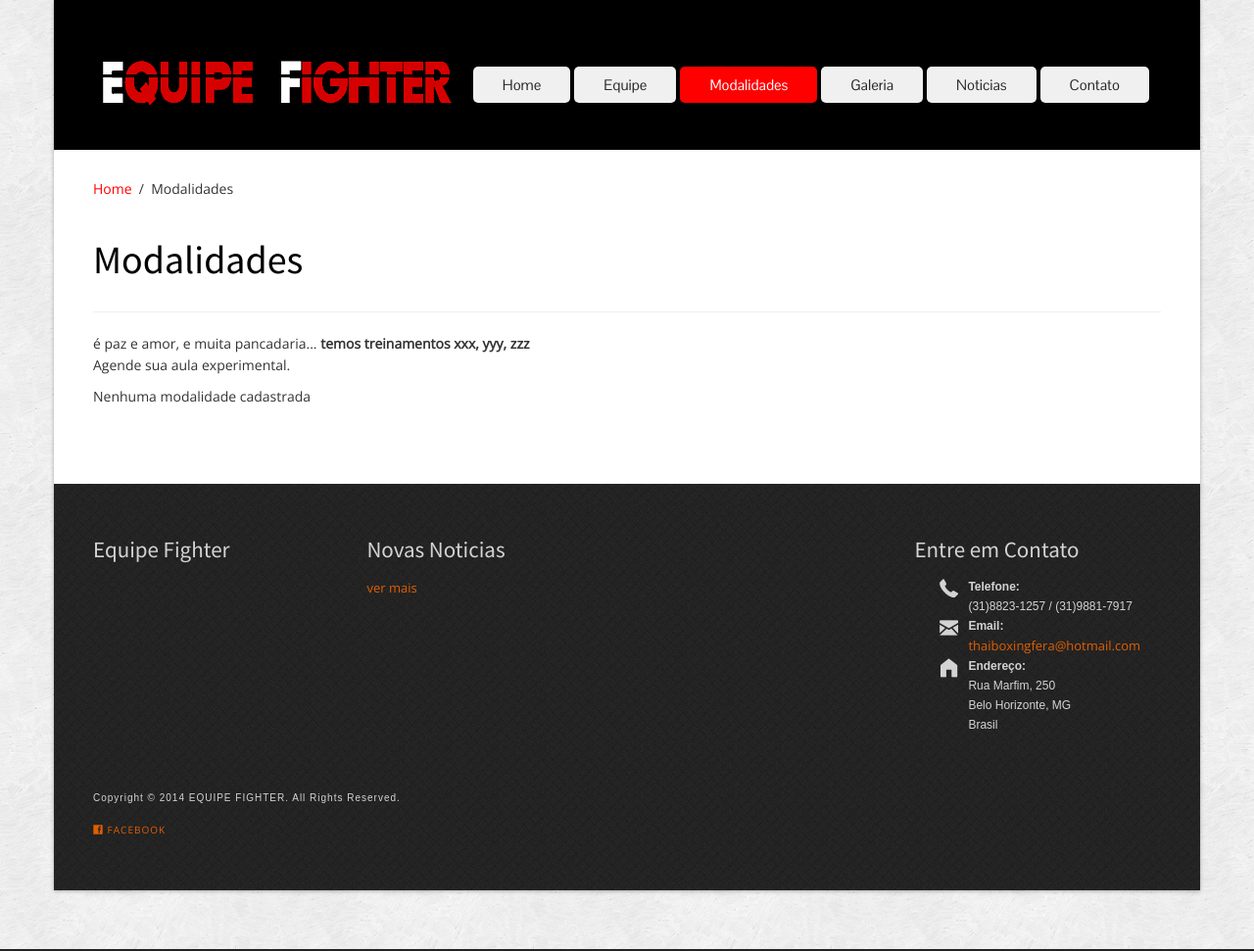
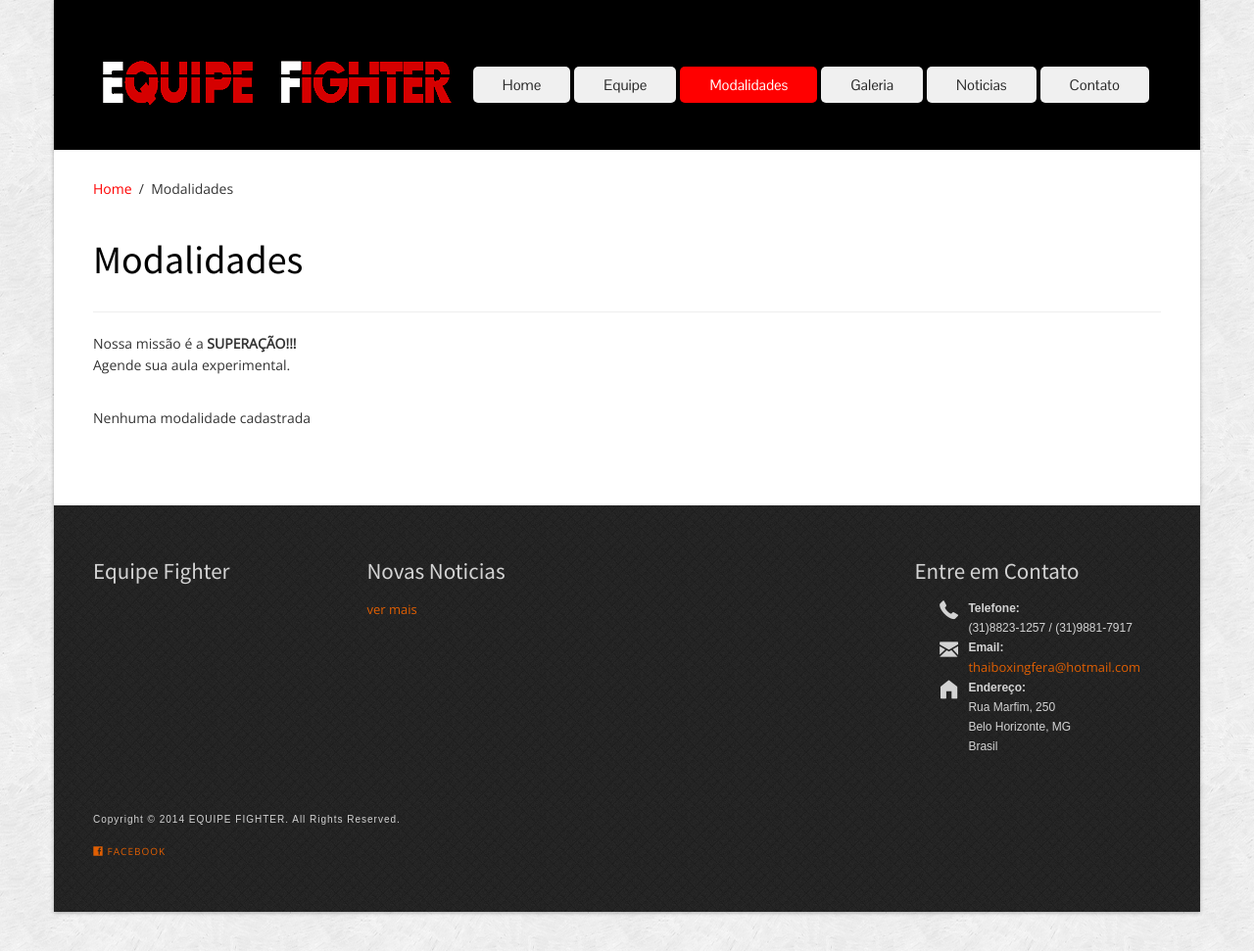
Before and after one commit to dyesten/equipe_fighter, a Django app: page /modalidades/ in a window 1280 px wide. Shown: the part 52-1023 px from the top of the page at 98% size. Run offline with Django 3.2, Linux system fonts and the light colour scheme; data that the repository does not hold is empty; some libraries are stand-ins or nearby versions.

Commit message:
descricao sobre_modalidade

```diff
--- a/projeto/core/templates/core/modalidades.html
+++ b/projeto/core/templates/core/modalidades.html
@@ -26,10 +26,12 @@
                     <h1>Modalidades</h1>
 					<hr>
                     <p>
-						é paz e amor, e muita pancadaria...
-						<strong>temos treinamentos xxx, yyy, zzz</strong>
-						<br/>Agende sua aula experimental.
+						Nossa missão é a
+						<strong>SUPERAÇÃO!!!</strong>
+						<br/>
+						Agende sua aula experimental.
 					</p>
+					<br/>
 
 
 					{% for m in modalidades %}
--- a/projeto/settings.py
+++ b/projeto/settings.py
@@ -92,6 +92,7 @@ TEMPLATE_CONTEXT_PROCESSORS = TCP + (
 )
 
 SUIT_CONFIG = {
+	'ADMIN_NAME': 'Equipe Fighter',
     'SEARCH_URL': '/admin/user',
     # Parameter also accepts url name
     'SEARCH_URL': 'admin:auth_user_changelist',
```
Also changed, not shown: projeto/core/templates/core/equipe.html (+5 -3 lines).
